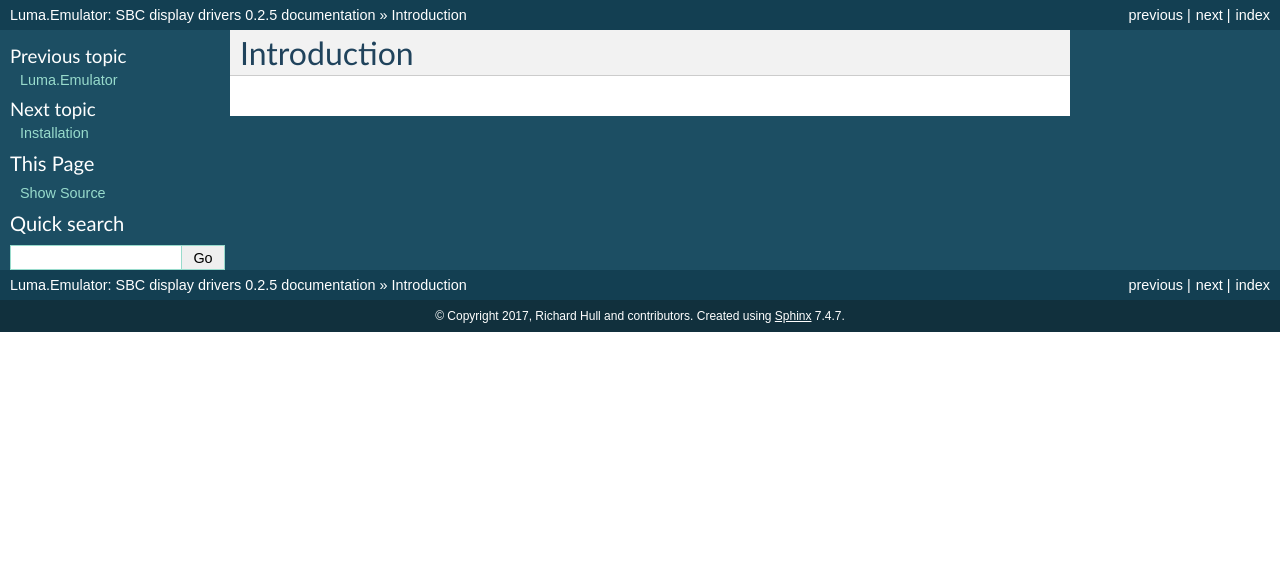
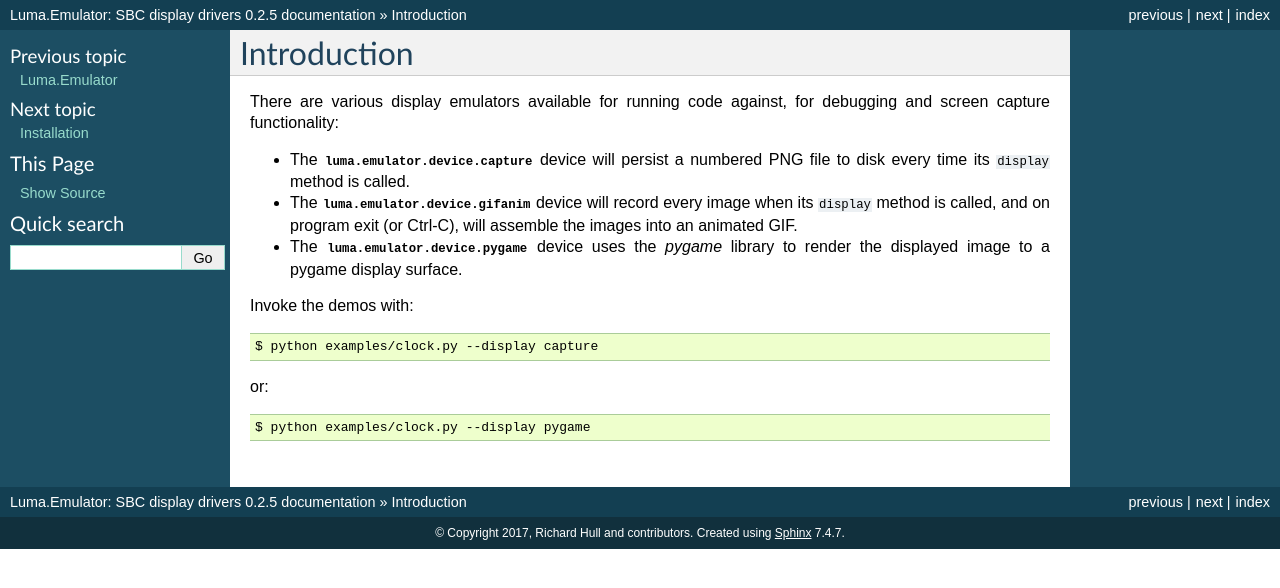
Before and after one commit to rm-hull/luma.emulator, a Sphinx documentation site: the page built from doc/intro.rst, in a window 1280 px wide. Shown: the top 588 px of the page. Built offline with Sphinx 7.4.7, drawn with Linux system fonts in a browser that asks for light colours.

Commit message:
add introduction text

```diff
--- a/doc/intro.rst
+++ b/doc/intro.rst
@@ -1,2 +1,23 @@
 Introduction
 ------------
+
+There are various display emulators available for running code against, for debugging
+and screen capture functionality:
+
+* The :py:class:`luma.emulator.device.capture` device will persist a numbered PNG file to
+  disk every time its ``display`` method is called.
+
+* The :py:class:`luma.emulator.device.gifanim` device will record every image when its ``display``
+  method is called, and on program exit (or Ctrl-C), will assemble the images into an
+  animated GIF.
+
+* The :py:class:`luma.emulator.device.pygame` device uses the `pygame` library to
+  render the displayed image to a pygame display surface.
+
+Invoke the demos with::
+
+  $ python examples/clock.py --display capture
+
+or::
+
+  $ python examples/clock.py --display pygame
```
